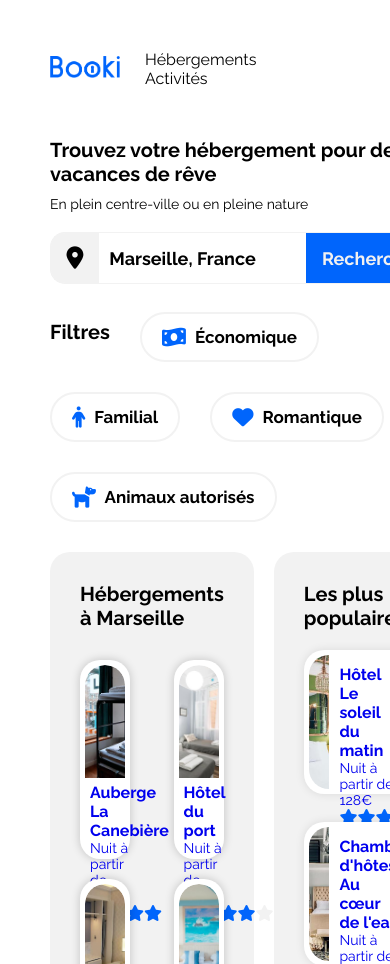
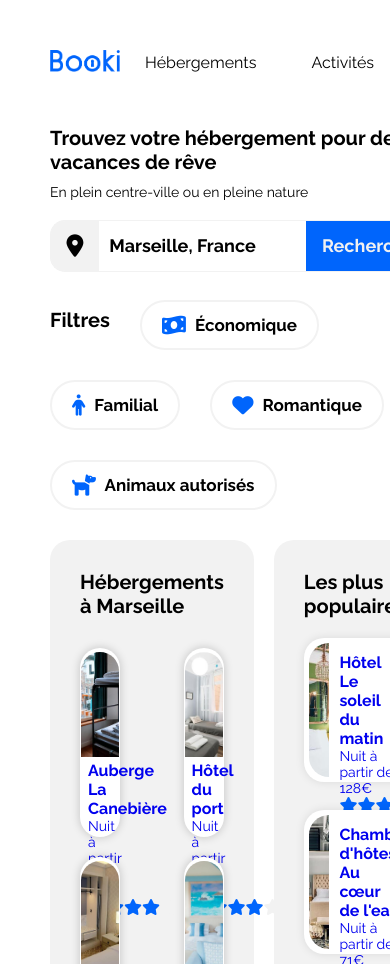
Before and after one commit to AeRyZe/Booki, a plain HTML site: page index.html in a window 390 px wide. Shown: the top 964 px of the page. Drawn offline with Linux system fonts and the light colour scheme.

Commit message:
UPD 18
Optimisations & préparation de la version téléphone.

```diff
--- a/css/style.css
+++ b/css/style.css
@@ -36,6 +36,12 @@ nav img {
 
 nav img:hover {
     opacity: 0.6;
+}
+
+.shortcuts {
+    display: flex;
+    justify-content: flex-end;
+    gap: 5px;
 }
 
 nav div a {
@@ -258,7 +264,6 @@ p {
     background-color: white;
     border-radius: 20px;
     box-shadow: 0 0 10px rgba(0, 0, 0, 0.2);
-    padding: 5px;
 }
 
 .hresult-top {
@@ -272,8 +277,8 @@ p {
 }
 
 .hresult-top img {
-    width: 100%;
-    height: 100%;
+    width: 95%;
+    height: 93%;
     border-radius: 20px 20px 0 0;
     object-fit: cover;
 }
@@ -283,9 +288,9 @@ p {
     flex-direction: column;
     justify-content: space-between;
     height: 37%;
-    width: 100%;
+    width: 91%;
     border-radius: 0 0 20px 20px;
-    padding: 5px 5px 0 5px;
+    padding: 0 0 5px 8px;
 }
 
 .fullstar {
--- a/index.html
+++ b/index.html
@@ -14,9 +14,9 @@
     <header>
         <nav>
             <a href="#"><img src="./images/logo/Booki.png" alt="Logo de Booki"/></a>
-            <div>
-                <a href="#hancre">Hébergements</a>
-                <a href="#aancre">Activités</a>
+            <div class="shortcuts">
+                <div><a href="#hancre">Hébergements</a></div>
+                <div><a href="#aancre">Activités</a></div>
             </div>
         </nav>
     </header>
@@ -264,7 +264,7 @@
                 <a href="#">
                     <div class="result-activities">
                         <div class="activitie-top">
-                            <img class="images3" src="./images/activities/4_small/reno-laithienne-QUgJhdY5Fyk-unsplash.jpg" alt="Vieux-Port">
+                            <img src="./images/activities/4_small/reno-laithienne-QUgJhdY5Fyk-unsplash.jpg" alt="Vieux-Port">
                         </div>
                         <div class="activitie-bottom">
                             <h3>Vieux-Port</h3>
@@ -274,7 +274,7 @@
                 <a href="#">
                     <div class="result-activities">
                         <div class="activitie-top">
-                            <img class="images3-bis" src="./images/activities/4_small/paul-hermann-QFTrLdQIRhI-unsplash.jpg" alt="Fort de Pomègues">
+                            <img src="./images/activities/4_small/paul-hermann-QFTrLdQIRhI-unsplash.jpg" alt="Fort de Pomègues">
                         </div>
                         <div class="activitie-bottom">
                             <h3>Fort de Pomègues</h3>
@@ -284,7 +284,7 @@
                 <a href="#">
                     <div class="result-activities">
                         <div class="activitie-top">
-                            <img class="images3" src="./images/activities/4_small/kilyan-sockalingum-NR8-cBCN3aI-unsplash.jpg" alt="Parc national des Calanques">
+                            <img src="./images/activities/4_small/kilyan-sockalingum-NR8-cBCN3aI-unsplash.jpg" alt="Parc national des Calanques">
                         </div>
                         <div class="activitie-bottom">
                             <h3>Parc national des Calanques</h3>
@@ -294,7 +294,7 @@
                 <a href="#">
                     <div class="result-activities">
                         <div class="activitie-top">
-                            <img class="images3" src="./images/activities/4_small/florian-wehde-xW9e8gdotxI-unsplash.jpg" alt="Notre-Dame-de-la-Garde">
+                            <img src="./images/activities/4_small/florian-wehde-xW9e8gdotxI-unsplash.jpg" alt="Notre-Dame-de-la-Garde">
                         </div>
                         <div class="activitie-bottom">
                             <h3>Notre-Dame-de-la-Garde</h3>
```
